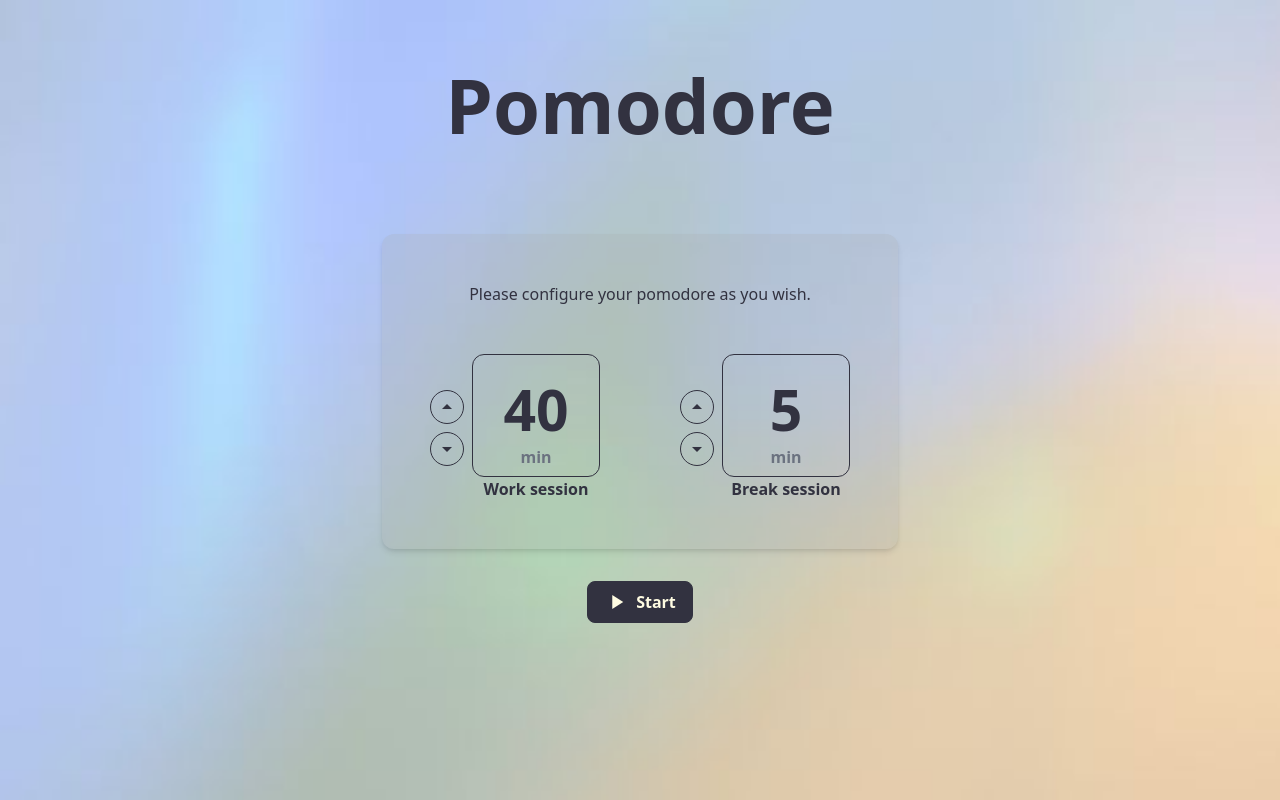
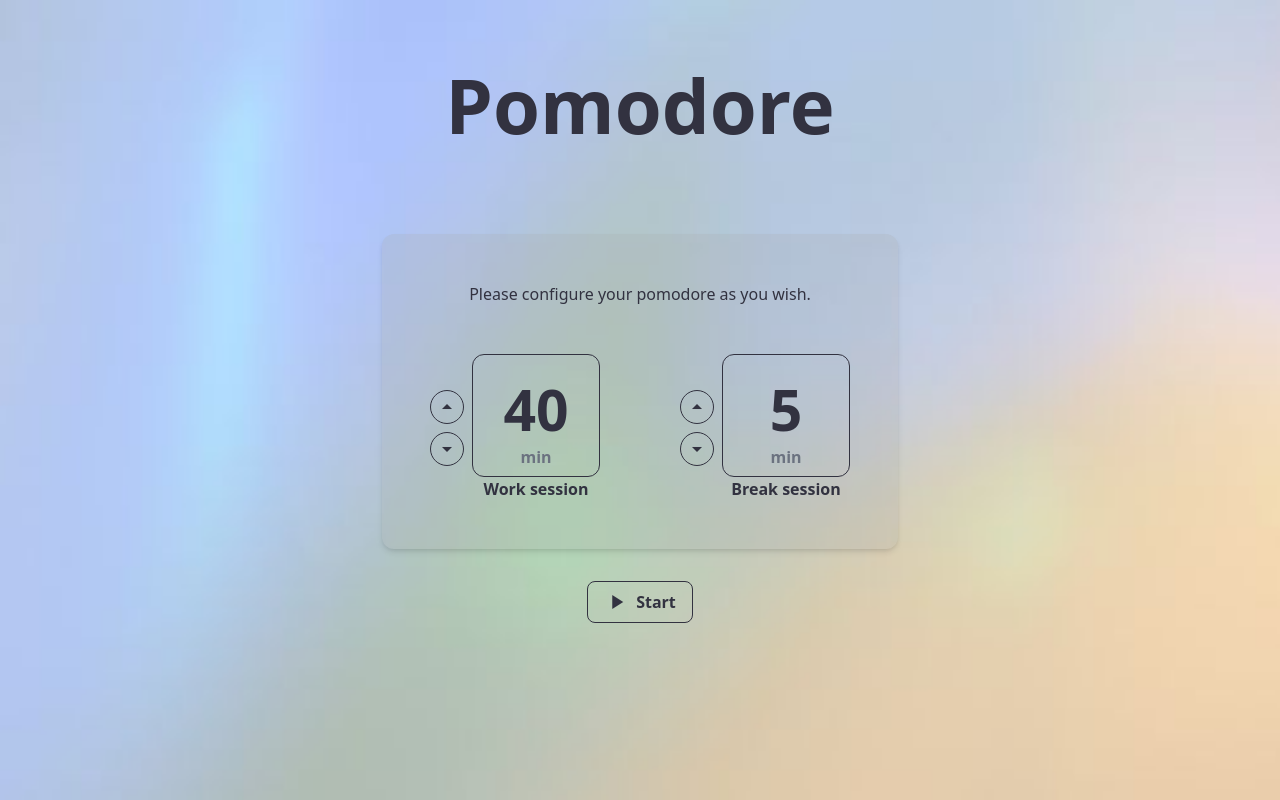
Before and after one commit to bvinicius/pomodore-app, a Vue app: page / in a window 1280 px wide. Built offline with nearby package versions, Linux system fonts and the light colour scheme.

Commit message:
Creates PomoButton variant and applies to the buttons on the page

```diff
--- a/src/primary/components/atoms/PomoButton.vue
+++ b/src/primary/components/atoms/PomoButton.vue
@@ -1,8 +1,13 @@
 <template>
     <button
-        class="bg-on-container-500 flex items-center text-sm font-bold md:text-base rounded-lg px-4 py-2 border border-on-container-500 select-none hover:border-gray-400 text-on-container-400 active:opacity-80 transition-all"
+        class="flex items-center text-sm font-bold md:text-base rounded-lg px-4 py-2 border select-none active:opacity-80 transition-all"
         :class="{
-            'bg-transparent text-on-container-500 hover:opacity-70': outline
+            'bg-on-container-500 text-on-container-400 border-on-container-500 hover:border-gray-400 ':
+                variant === 'filled',
+            'bg-transparent border-on-container-500 text-on-container-500 hover:border-gray-777 hover:text-gray-777':
+                variant === 'outline',
+            'bg-transparent text-red-700 border-red-700 hover:border-red-600 hover:text-red-600':
+                variant === 'error'
         }"
     >
         <slot></slot>
@@ -10,7 +15,14 @@
 </template>
 
 <script setup lang="ts">
-defineProps<{
-    outline?: boolean;
-}>();
+type PomoButtonVariant = 'outline' | 'filled' | 'error';
+
+withDefaults(
+    defineProps<{
+        variant?: PomoButtonVariant;
+    }>(),
+    {
+        variant: 'outline'
+    }
+);
 </script>
--- a/src/primary/pages/HomePage.vue
+++ b/src/primary/pages/HomePage.vue
@@ -60,13 +60,25 @@
                 <PomoCard class="mx-auto transition-all animate-fade">
                     <PomoSession />
                 </PomoCard>
+
+                <div class="flex justify-center gap-4">
                     <PomoButton
-                    class="flex items-center justify-between gap-2 mx-auto animate-fade"
+                        class="flex items-center justify-between gap-2 animate-fade"
                         @click="pomoStore.toggleView()"
                     >
                         <PomoIcon name="arrow_back" />
                         <span>Back</span>
                     </PomoButton>
+
+                    <PomoButton
+                        class="flex items-center justify-between gap-2 animate-fade"
+                        variant="error"
+                        @click="onDeleteClick"
+                    >
+                        <PomoIcon name="delete_outline" />
+                        <span>Finish</span>
+                    </PomoButton>
+                </div>
             </DelayWrapper>
         </div>
     </div>
@@ -86,7 +98,7 @@ import PomoIcon from '@/primary/components/atoms/PomoIcon.vue';
 import PomoSessionCompact from '@/primary/components/organisms/PomoSessionCompact.vue';
 
 const pomoStore = usePomoStore();
-const { restartSesion } = usePomoRunner();
+const { restartSesion, clearSession } = usePomoRunner();
 
 const settings = reactive({
     workSessionLength: pomoStore.workSession,
@@ -100,4 +112,9 @@ const onButtonClick = () => {
 
     pomoStore.toggleView();
 };
+
+const onDeleteClick = () => {
+    clearSession();
+    pomoStore.toggleView();
+};
 </script>
```
Lines whose indentation alone changed are shown as unchanged.
